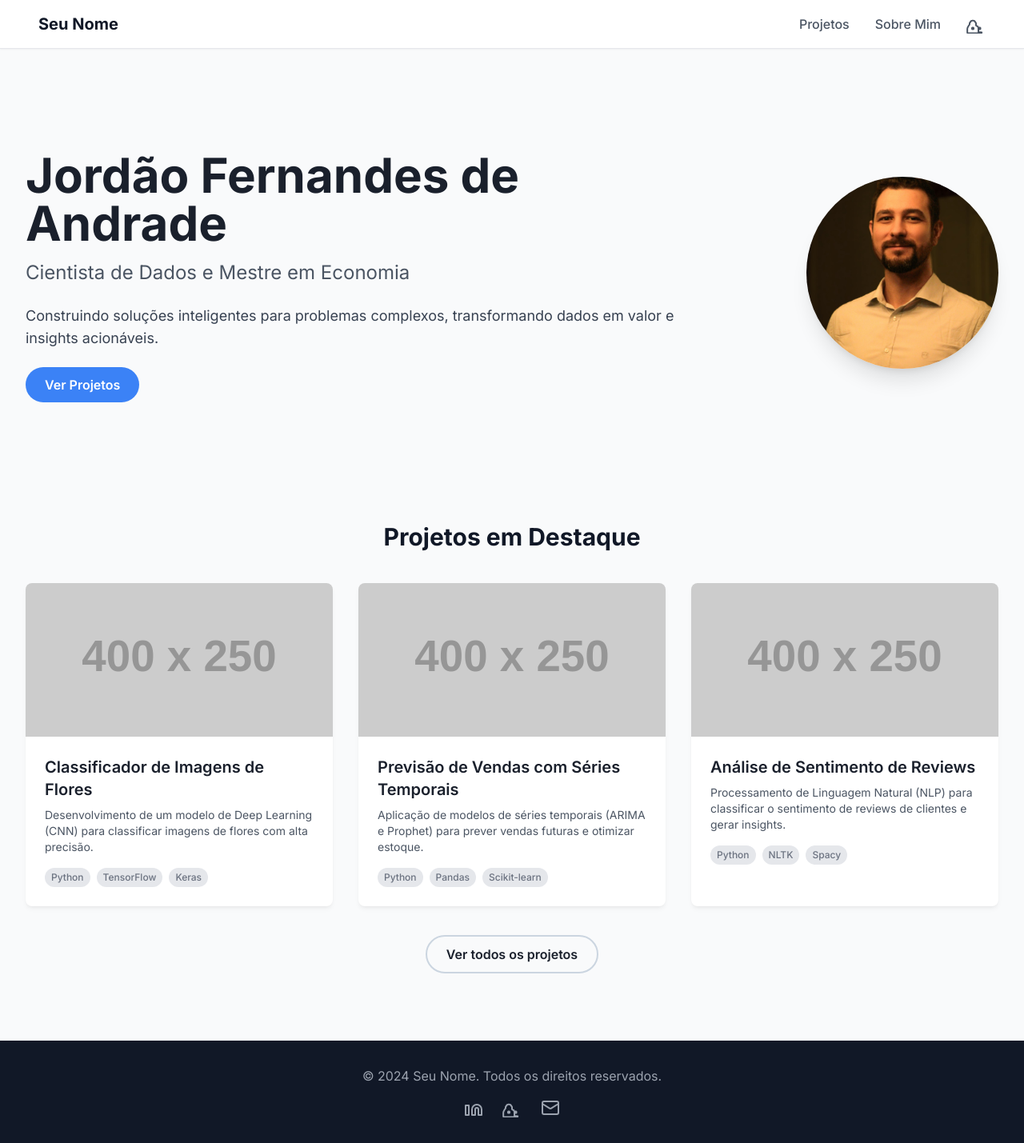
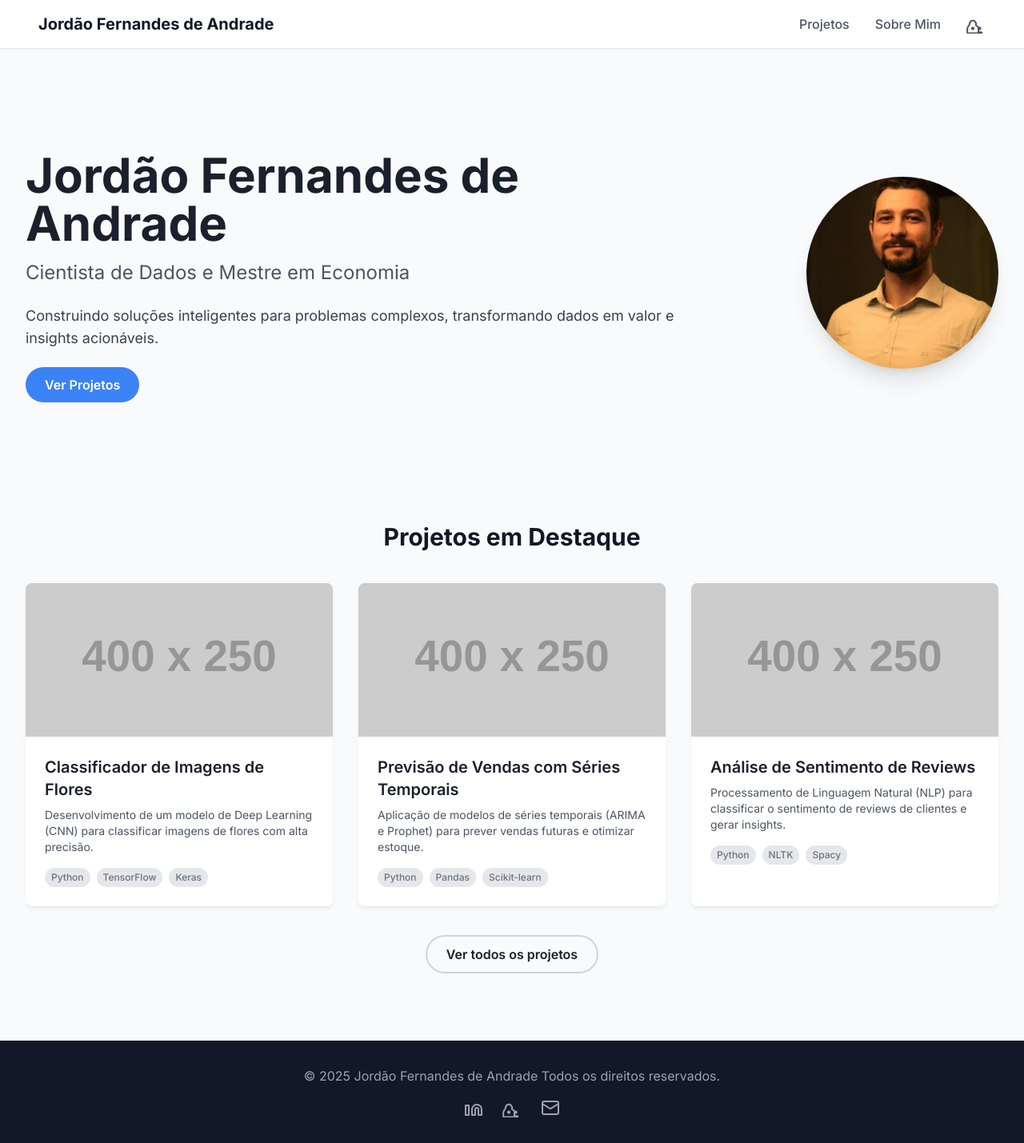
Before and after one commit to JF-Andrade/JF-Andrade.github.io, a plain HTML site: page index.html in a window 1280 px wide. Shown: the whole page at 80% size. Drawn offline with nearby package versions, Linux system fonts and the light colour scheme; placeholder pictures from the web are drawn by us.

Commit message:
Update index.html

```diff
--- a/index.html
+++ b/index.html
@@ -17,7 +17,7 @@
     <!-- Seção do Cabeçalho e Navegação -->
     <header class="bg-white shadow-sm p-4 md:px-8 border-b border-gray-200">
         <nav class="container mx-auto flex justify-between items-center">
-            <a href="index.html" class="text-xl font-bold text-gray-900">Seu Nome</a>
+            <a href="index.html" class="text-xl font-bold text-gray-900">Jordão Fernandes de Andrade</a>
             <div class="flex space-x-6 md:space-x-8 text-gray-600 font-medium">
                 <a href="projects.html" class="hover:text-gray-900 transition-colors duration-200">Projetos</a>
                 <a href="about.html" class="hover:text-gray-900 transition-colors duration-200">Sobre Mim</a>
@@ -116,7 +116,7 @@
     <!-- Seção do Rodapé -->
     <footer class="bg-gray-900 text-gray-400 py-8 text-center">
         <div class="container mx-auto">
-            <p>&copy; 2024 Seu Nome. Todos os direitos reservados.</p>
+            <p>&copy; 2025 Jordão Fernandes de Andrade Todos os direitos reservados.</p>
             <div class="mt-4 flex justify-center space-x-6">
                 <a href="https://linkedin.com/in/seu-perfil" target="_blank" rel="noopener noreferrer" class="hover:text-white transition-colors duration-200">
                     <svg xmlns="http://www.w3.org/2000/svg" width="24" height="24" viewBox="0 0 24 24" fill="none" stroke="currentColor" stroke-width="2" stroke-linecap="round" stroke-linejoin="round" class="lucide lucide-linkedin footer-icon"><path d="M16 8a6 6 0 0 1 6 6v7h-4v-7a2 2 0 0 0-2-2a2 2 0 0 0-2 2v7h-4v-7a6 6 0 0 1 6-6z"/><rect width="4" height="12" x="2" y="9"/></svg>
```
